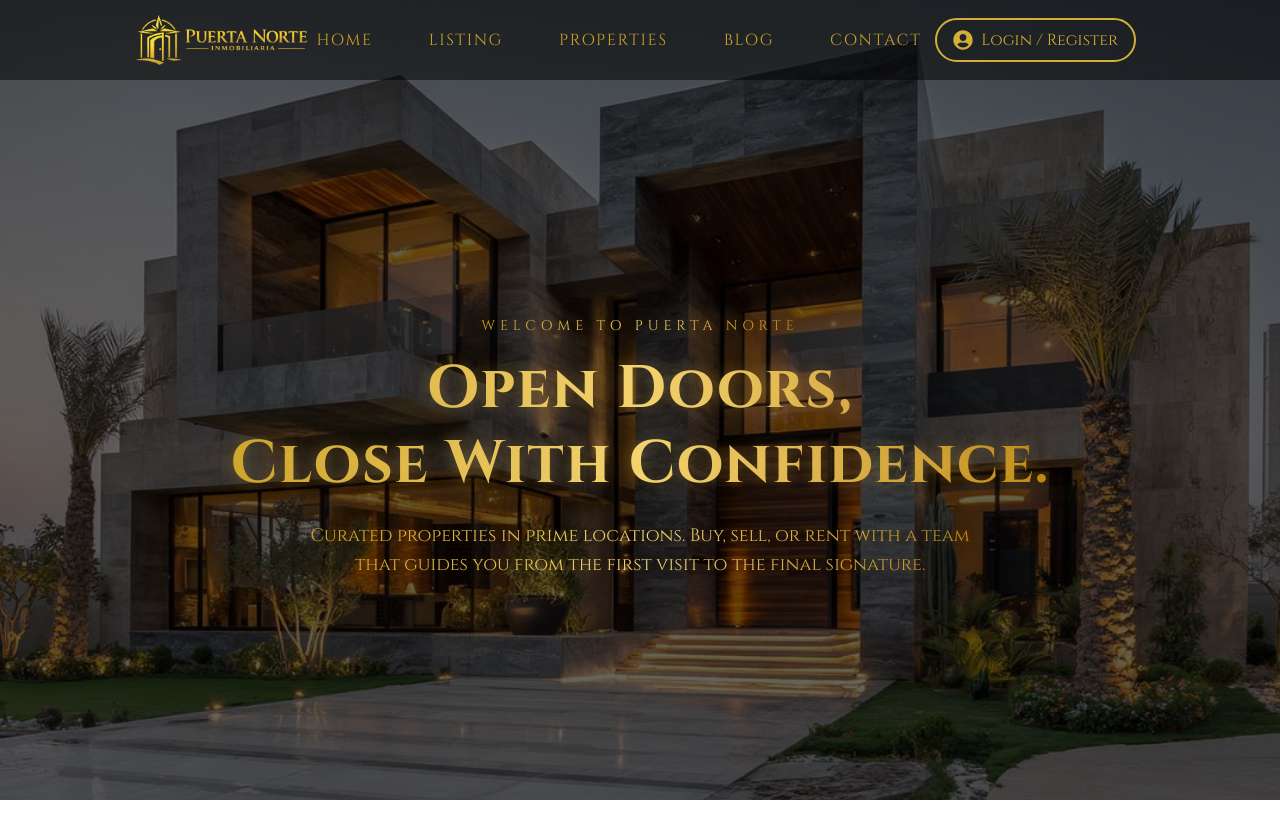
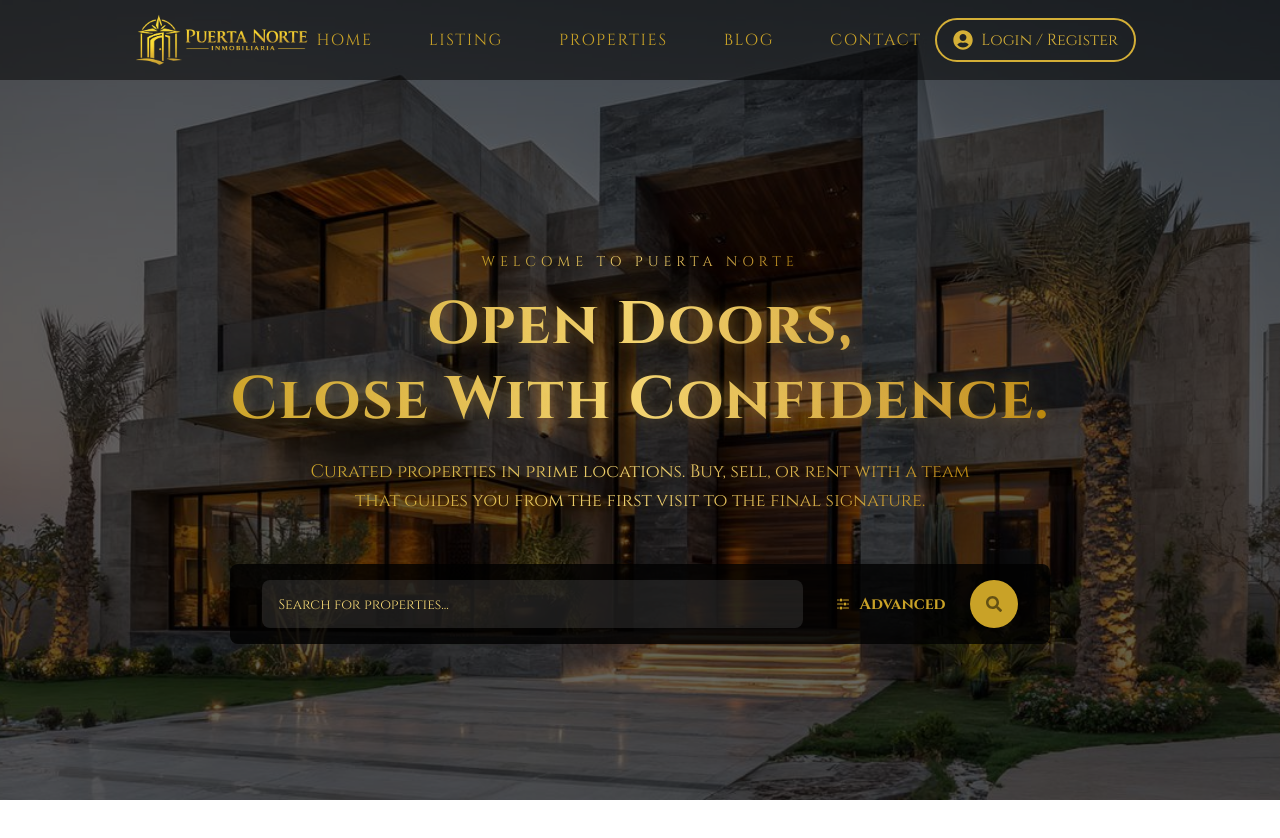
Before and after one commit to LuAn-LeOn/project_real_state, a Next.js app: page / in a window 1280 px wide. Shown: the top 838 px of the page. Built offline with nearby package versions, Linux system fonts and the light colour scheme.

Commit message:
[ADD] - Se agrega sección de busqueda

```diff
--- /dev/null
+++ b/components/Helper/SearchBox.tsx
@@ -0,0 +1,59 @@
+import React from 'react'
+import { t, type Locale } from "@/src/i18n";
+import { HiAdjustmentsHorizontal } from 'react-icons/hi2';
+import { FaSearch } from 'react-icons/fa';
+
+const locale: Locale = "en";
+const msg = t(locale);
+
+const SearchBox = () => {
+  return (
+    <div className="
+        w-full md:w-[80%]
+        mx-auto bg-black/80
+        h-16 sm:h-20
+        flex px-4 sm:px-8
+        flex-col justify-center
+        rounded-lg
+    "
+    >
+      <div className="flex items-center justify-between h-full">
+        <input
+          type="text"
+          placeholder={msg.searchBox.placeholder}
+          className="
+            sm:flex-1
+            h-[60%]
+            bg-gray-100/10
+            block
+            rounded-lg
+            outline-none
+            px-4
+            placeholder:text-sm
+            placeholder:text-[#F2D675]
+            text-[#C9A227]
+          "
+        />
+        <div className="flex items-center ml-8 space-x-6">
+            <div className="lg:flex hidden items-center cursor-pointer space-x-2 text-[#C9A227] hover:text-[#F2D675]">
+                <HiAdjustmentsHorizontal className="text-[#C9A227] hover:text-[#F2D675]"/>
+                <p className="text-[#C9A227] hover:text-[#F2D675] font-semibold">Advanced</p>
+            </div>
+            <div className="
+                w-12 h-12 bg-[#C9A227]
+                hover:bg-[#F2D675]
+                flex items-center
+                justify-center  cursor-pointer
+                transition-all duration-150
+                text-black/50 rounded-full
+            "
+            >
+                <FaSearch />
+            </div>
+        </div>
+      </div>
+    </div>
+  )
+};
+
+export default SearchBox;
--- a/components/Home/Hero/Hero.tsx
+++ b/components/Home/Hero/Hero.tsx
@@ -1,6 +1,7 @@
 import React from "react";
 import { cinzelFont } from "@/app/fonts";
 import { t, type Locale } from "@/src/i18n";
+import SearchBox from "@/components/Helper/SearchBox";
 
 const locale: Locale = "en";
 const msg = t(locale);
@@ -41,6 +42,10 @@ const Hero = () => {
               }}>
           {msg.hero.body}
         </p>
+        <div className="mt-12 w-full">
+          {/* Search Box Placeholder */}
+          <SearchBox />
+        </div>
       </div>
     </div>
   );
--- a/src/i18n/en.json
+++ b/src/i18n/en.json
@@ -12,5 +12,8 @@
     "blog": "Blog",
     "contact": "Contact",
     "login": "Login / Register"
+  },
+  "searchBox": {
+    "placeholder": "Search for properties..."
   }
 }
--- a/src/i18n/es.json
+++ b/src/i18n/es.json
@@ -12,5 +12,8 @@
     "blog": "Blog",
     "contact": "Contacto",
     "login": "Iniciar sesión / Registrarse"
+  },
+  "searchBox": {
+    "placeholder": "Buscar propiedades..."
   }
 }
```
